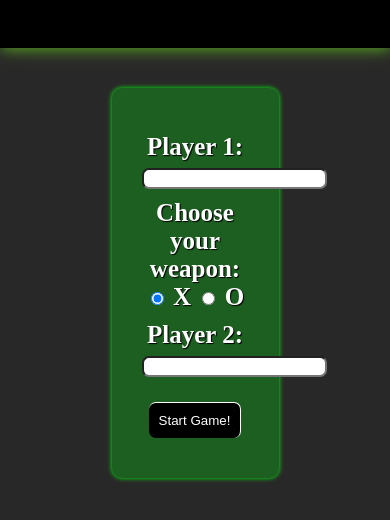
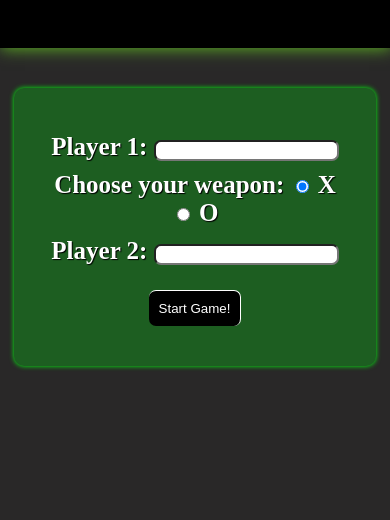
Before and after one commit to rociac/tic-tac-toe-js, a website: page index.html in a window 390 px wide. Shown: the part 110-630 px from the top of the page. Drawn offline with Linux system fonts and the light colour scheme.

Commit message:
Fix readme file and fix form on small resolutions.

```diff
--- a/css/master.css
+++ b/css/master.css
@@ -205,3 +205,15 @@ img{
   justify-content: space-around;
   background: linear-gradient(to bottom, black, #5bad21, black);
 }
+
+@media(max-width: 1200px) {
+  #form {
+    width: 70%;
+  }
+}
+
+@media(max-width: 600px) {
+  #form {
+    width: 80%;
+  }
+}
```
Also changed, not shown: README.md.
